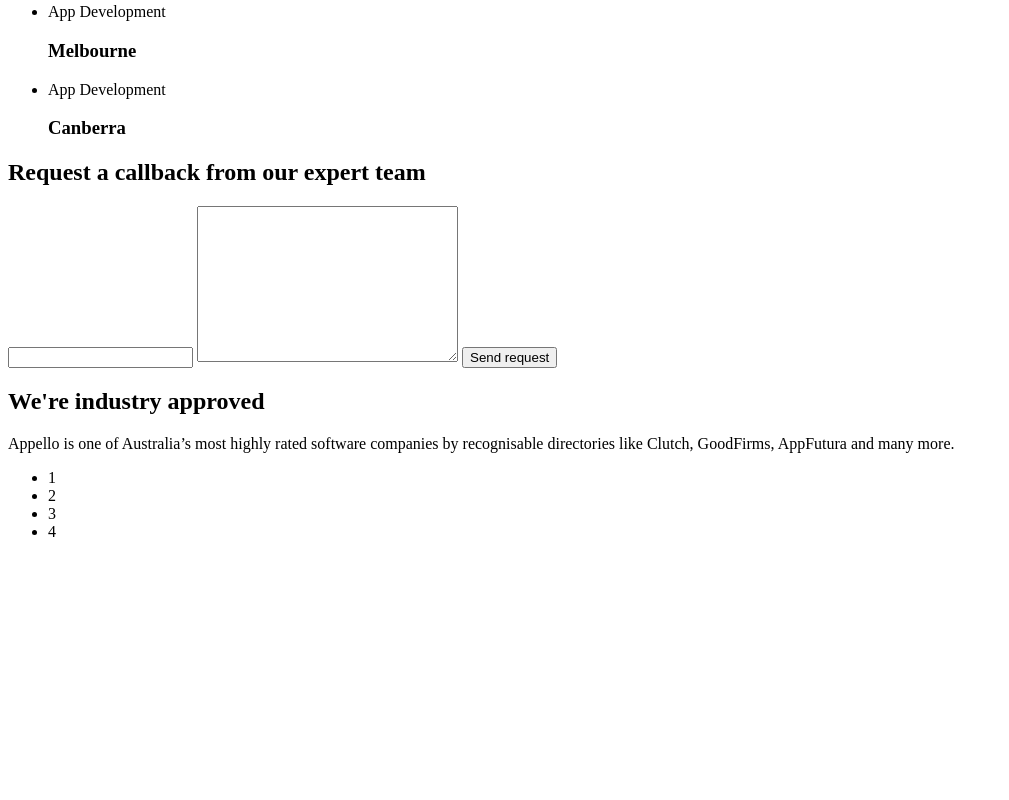
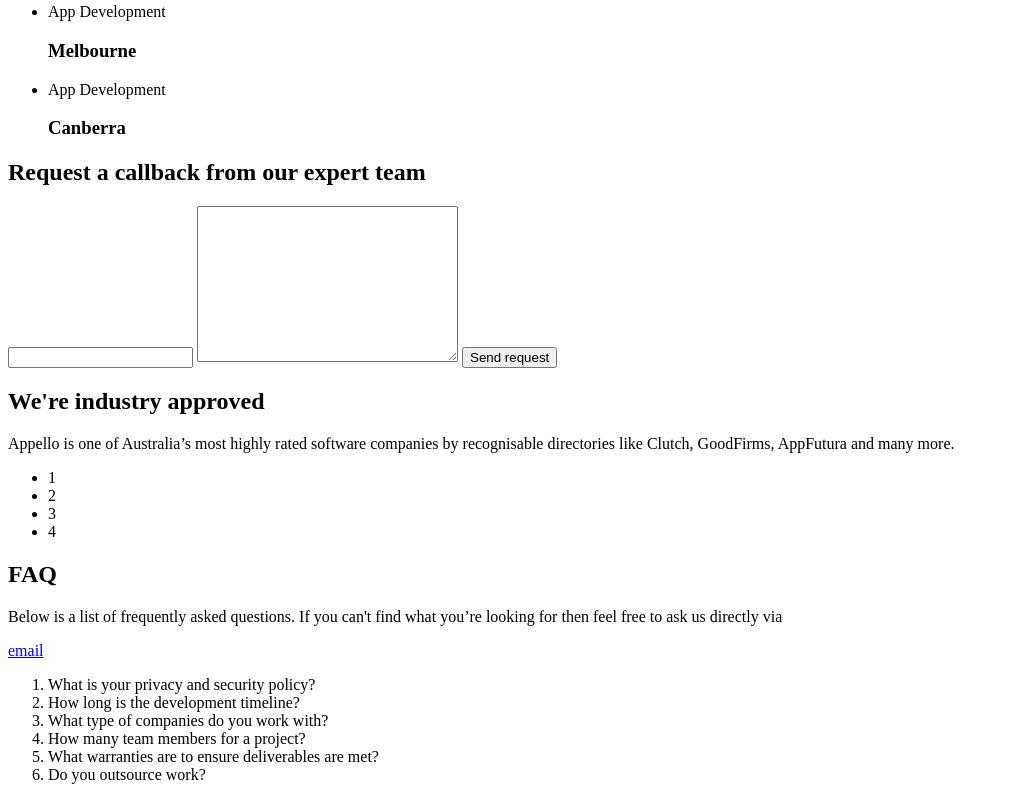
Before and after one commit to KovalMaxim1989/65-bl, a plain HTML site: page index.html in a window 1280 px wide. Shown: the part 2298-3098 px from the top of the page, without its empty margins (0-1009 px from the left). Before the commit the page ends 2855 px from the top, so only its background shows below. Drawn offline with Linux system fonts and the light colour scheme.

Commit message:
FAQ new
new section

```diff
--- a/index.html
+++ b/index.html
@@ -1,11 +1,13 @@
 <!DOCTYPE html>
 <html lang="en">
+
 <head>
   <meta charset="UTF-8" />
   <meta http-equiv="X-UA-Compatible" content="IE=edge" />
   <meta name="viewport" content="width=device-width, initial-scale=1.0" />
   <title>Document</title>
 </head>
+
 <body>
   <header>
     <a href="">appello</a>
@@ -211,6 +213,23 @@
         <li>4</li>
       </ul>
     </section>
+    <section>
+      <h2>FAQ</h2>
+      <p>Below is a list of frequently asked questions. If you can't find what you’re looking for then feel free to ask
+        us
+        directly via</p>
+      <a href="mailto:email">email</a>
+      <ol>
+        <li>What is your privacy and security policy?</li>
+        <li>How long is the development timeline?</li>
+        <li>What type of companies do you work with?</li>
+        <li>How many team members for a project?</li>
+        <li>What warranties are to ensure deliverables are met?</li>
+        <li>Do you outsource work?</li>
+      </ol>
+
+    </section>
   </main>
 </body>
+
 </html>
```
Lines whose indentation alone changed are shown as unchanged.
